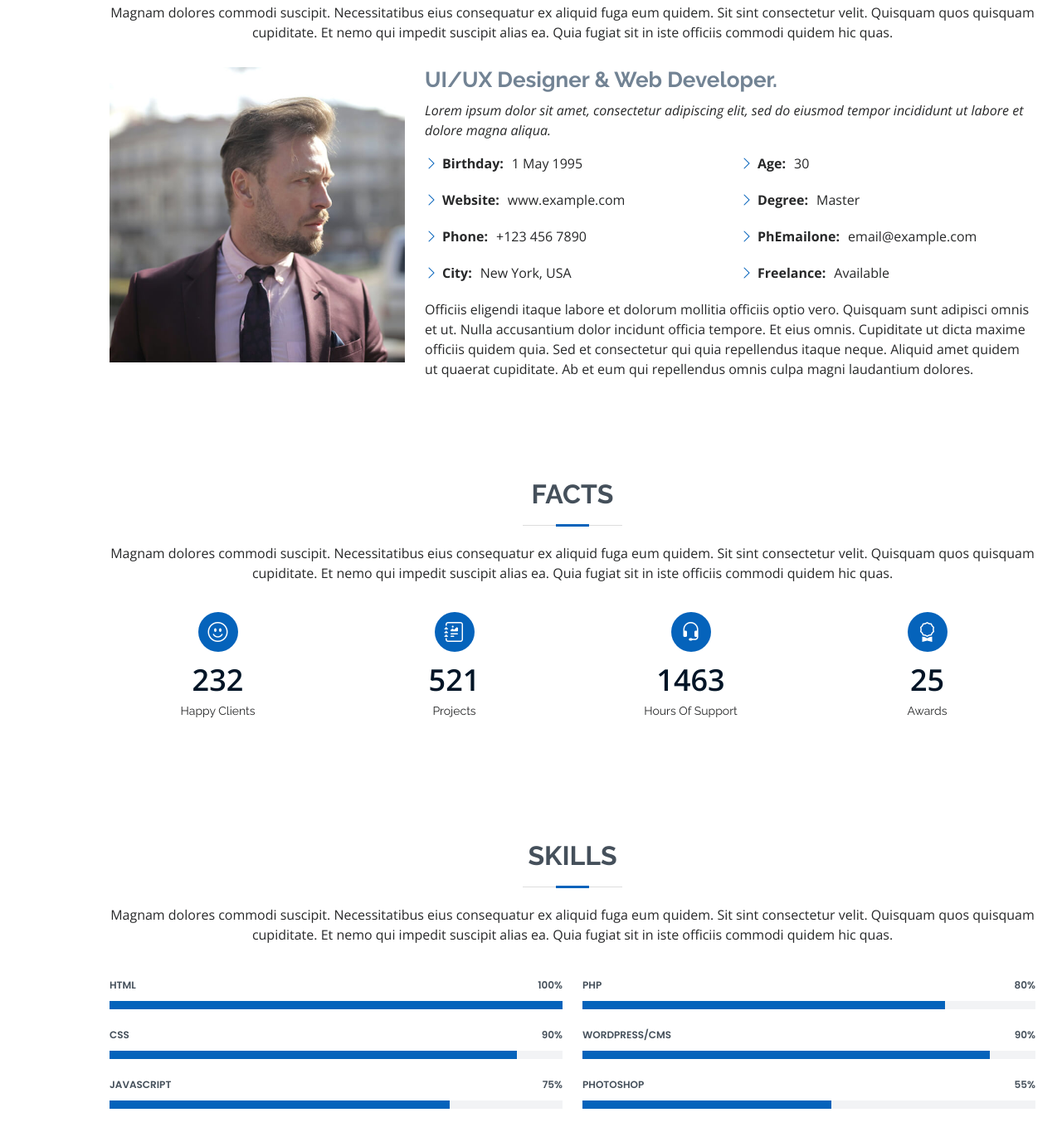
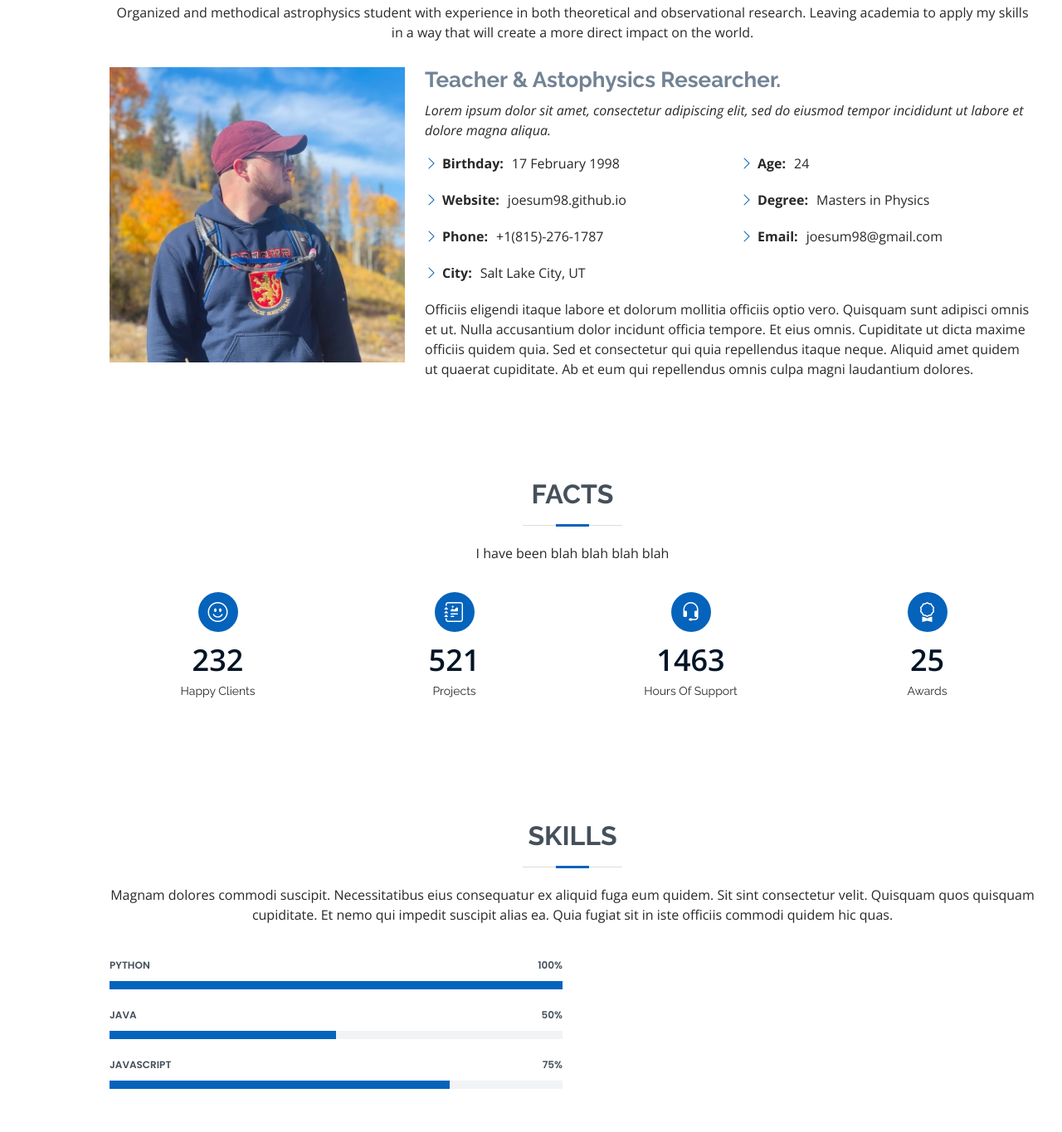
Before and after one commit to Joesum98/joesum98.github.io, a plain HTML site: page index.html in a window 1280 px wide. Shown: the part 935-2300 px from the top of the page at 83% size. Drawn offline with nearby package versions, Linux system fonts and the light colour scheme.

Commit message:
new stuff

```diff
--- a/assets/css/style.css
+++ b/assets/css/style.css
@@ -284,7 +284,7 @@ h6 {
 #hero {
   width: 100%;
   height: 100vh;
-  background: url("../img/hero-bg.jpg") top right no-repeat;
+  background: url("../img/jwst.jpeg") top right no-repeat;
   background-size: cover;
   position: relative;
 }
@@ -297,7 +297,7 @@ h6 {
 
 #hero:before {
   content: "";
-  background: rgba(255, 255, 255, 0.8);
+  background: rgba(0, 0, 0, 0);
   position: absolute;
   bottom: 0;
   top: 0;
@@ -310,18 +310,18 @@ h6 {
   font-size: 64px;
   font-weight: 700;
   line-height: 56px;
-  color: #45505b;
+  color: #a8aeb4;
 }
 
 #hero p {
-  color: #45505b;
+  color: #a8aeb4;
   margin: 15px 0 0 0;
   font-size: 26px;
   font-family: "Poppins", sans-serif;
 }
 
 #hero p span {
-  color: #0563bb;
+  color: #2494e9;
   letter-spacing: 1px;
 }
 
@@ -332,7 +332,7 @@ h6 {
 #hero .social-links a {
   font-size: 24px;
   display: inline-block;
-  color: #45505b;
+  color: #a8aeb4;
   line-height: 1;
   margin-right: 20px;
   transition: 0.3s;
--- a/index.html
+++ b/index.html
@@ -60,7 +60,7 @@
   <section id="hero" class="d-flex flex-column justify-content-center">
     <div class="container" data-aos="zoom-in" data-aos-delay="100">
       <h1>Joe Summers</h1>
-      <p>I'm <span class="typed" data-typed-items="Designer, Developer, Freelancer, Photographer"></span></p>
+      <p>I'm a <span class="typed" data-typed-items="teacher, physicist, analytical thinker, "></span></p>
       <div class="social-links">
         <a href="#" class="twitter"><i class="bx bxl-twitter"></i></a>
         <a href="#" class="facebook"><i class="bx bxl-facebook"></i></a>
@@ -79,15 +79,15 @@
 
         <div class="section-title">
           <h2>About</h2>
-          <p>Magnam dolores commodi suscipit. Necessitatibus eius consequatur ex aliquid fuga eum quidem. Sit sint consectetur velit. Quisquam quos quisquam cupiditate. Et nemo qui impedit suscipit alias ea. Quia fugiat sit in iste officiis commodi quidem hic quas.</p>
+          <p>Organized and methodical astrophysics student with experience in both theoretical and observational research. Leaving academia to apply my skills in a way that will create a more direct impact on the world.</p>
         </div>
 
         <div class="row">
           <div class="col-lg-4">
-            <img src="assets/img/profile-img.jpg" class="img-fluid" alt="">
+            <img src="assets/img/profile-img.jpeg" class="img-fluid" alt="">
           </div>
           <div class="col-lg-8 pt-4 pt-lg-0 content">
-            <h3>UI/UX Designer &amp; Web Developer.</h3>
+            <h3>Teacher &amp; Astophysics Researcher.</h3>
             <p class="fst-italic">
               Lorem ipsum dolor sit amet, consectetur adipiscing elit, sed do eiusmod tempor incididunt ut labore et dolore
               magna aliqua.
@@ -95,18 +95,17 @@
             <div class="row">
               <div class="col-lg-6">
                 <ul>
-                  <li><i class="bi bi-chevron-right"></i> <strong>Birthday:</strong> <span>1 May 1995</span></li>
-                  <li><i class="bi bi-chevron-right"></i> <strong>Website:</strong> <span>www.example.com</span></li>
-                  <li><i class="bi bi-chevron-right"></i> <strong>Phone:</strong> <span>+123 456 7890</span></li>
-                  <li><i class="bi bi-chevron-right"></i> <strong>City:</strong> <span>New York, USA</span></li>
+                  <li><i class="bi bi-chevron-right"></i> <strong>Birthday:</strong> <span>17 February 1998</span></li>
+                  <li><i class="bi bi-chevron-right"></i> <strong>Website:</strong> <span>joesum98.github.io</span></li>
+                  <li><i class="bi bi-chevron-right"></i> <strong>Phone:</strong> <span>+1(815)-276-1787</span></li>
+                  <li><i class="bi bi-chevron-right"></i> <strong>City:</strong> <span>Salt Lake City, UT</span></li>
                 </ul>
               </div>
               <div class="col-lg-6">
                 <ul>
-                  <li><i class="bi bi-chevron-right"></i> <strong>Age:</strong> <span>30</span></li>
-                  <li><i class="bi bi-chevron-right"></i> <strong>Degree:</strong> <span>Master</span></li>
-                  <li><i class="bi bi-chevron-right"></i> <strong>PhEmailone:</strong> <span>email@example.com</span></li>
-                  <li><i class="bi bi-chevron-right"></i> <strong>Freelance:</strong> <span>Available</span></li>
+                  <li><i class="bi bi-chevron-right"></i> <strong>Age:</strong> <span>24</span></li>
+                  <li><i class="bi bi-chevron-right"></i> <strong>Degree:</strong> <span>Masters in Physics</span></li>
+                  <li><i class="bi bi-chevron-right"></i> <strong>Email:</strong> <span>joesum98@gmail.com</span></li>
                 </ul>
               </div>
             </div>
@@ -126,7 +125,7 @@
 
         <div class="section-title">
           <h2>Facts</h2>
-          <p>Magnam dolores commodi suscipit. Necessitatibus eius consequatur ex aliquid fuga eum quidem. Sit sint consectetur velit. Quisquam quos quisquam cupiditate. Et nemo qui impedit suscipit alias ea. Quia fugiat sit in iste officiis commodi quidem hic quas.</p>
+          <p>I have been blah blah blah blah</p>
         </div>
 
         <div class="row">
@@ -182,16 +181,16 @@
           <div class="col-lg-6">
 
             <div class="progress">
-              <span class="skill">HTML <i class="val">100%</i></span>
+              <span class="skill">Python <i class="val">100%</i></span>
               <div class="progress-bar-wrap">
                 <div class="progress-bar" role="progressbar" aria-valuenow="100" aria-valuemin="0" aria-valuemax="100"></div>
               </div>
             </div>
 
             <div class="progress">
-              <span class="skill">CSS <i class="val">90%</i></span>
+              <span class="skill">Java <i class="val">50%</i></span>
               <div class="progress-bar-wrap">
-                <div class="progress-bar" role="progressbar" aria-valuenow="90" aria-valuemin="0" aria-valuemax="100"></div>
+                <div class="progress-bar" role="progressbar" aria-valuenow="50" aria-valuemin="0" aria-valuemax="100"></div>
               </div>
             </div>
 
@@ -201,36 +200,8 @@
                 <div class="progress-bar" role="progressbar" aria-valuenow="75" aria-valuemin="0" aria-valuemax="100"></div>
               </div>
             </div>
-
           </div>
-
-          <div class="col-lg-6">
-
-            <div class="progress">
-              <span class="skill">PHP <i class="val">80%</i></span>
-              <div class="progress-bar-wrap">
-                <div class="progress-bar" role="progressbar" aria-valuenow="80" aria-valuemin="0" aria-valuemax="100"></div>
-              </div>
-            </div>
-
-            <div class="progress">
-              <span class="skill">WordPress/CMS <i class="val">90%</i></span>
-              <div class="progress-bar-wrap">
-                <div class="progress-bar" role="progressbar" aria-valuenow="90" aria-valuemin="0" aria-valuemax="100"></div>
-              </div>
-            </div>
-
-            <div class="progress">
-              <span class="skill">Photoshop <i class="val">55%</i></span>
-              <div class="progress-bar-wrap">
-                <div class="progress-bar" role="progressbar" aria-valuenow="55" aria-valuemin="0" aria-valuemax="100"></div>
-              </div>
-            </div>
-
-          </div>
-
         </div>
-
       </div>
     </section><!-- End Skills Section -->
 
```
Also changed, not shown: assets/img/jwst.jpeg (added), assets/img/profile-img.jpeg (added), assets/img/profile-img.jpg (deleted), 4 other files.
